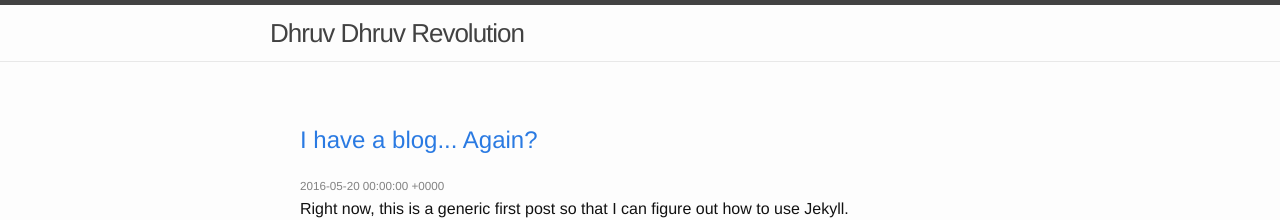
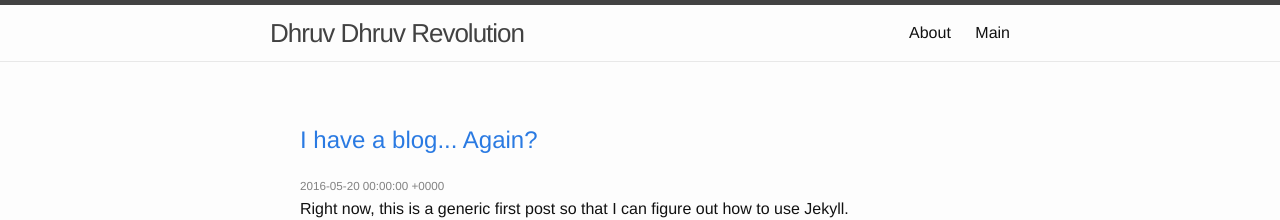
Before and after one commit to dhruvmittal/dhruvmittal.github.io, a Jekyll site: the page built from index.html, in a window 1280 px wide. Shown: the top 220 px of the page. Built offline with Jekyll 4.4.1, drawn with Linux system fonts in a browser that asks for light colours; nearby versions of some CDN libraries.

```diff
--- a/_includes/header.html
+++ b/_includes/header.html
@@ -15,7 +15,7 @@
 
       <div class="trigger">
         {% for my_page in site.pages %}
-          {% if my_page.title and not "index.html" %}
+          {% if my_page.title and my_page_url != 'index.html' %}
           <a class="page-link" href="{{ my_page.url | prepend: site.baseurl }}">{{ my_page.title }}</a>
           {% endif %}
         {% endfor %}
```
